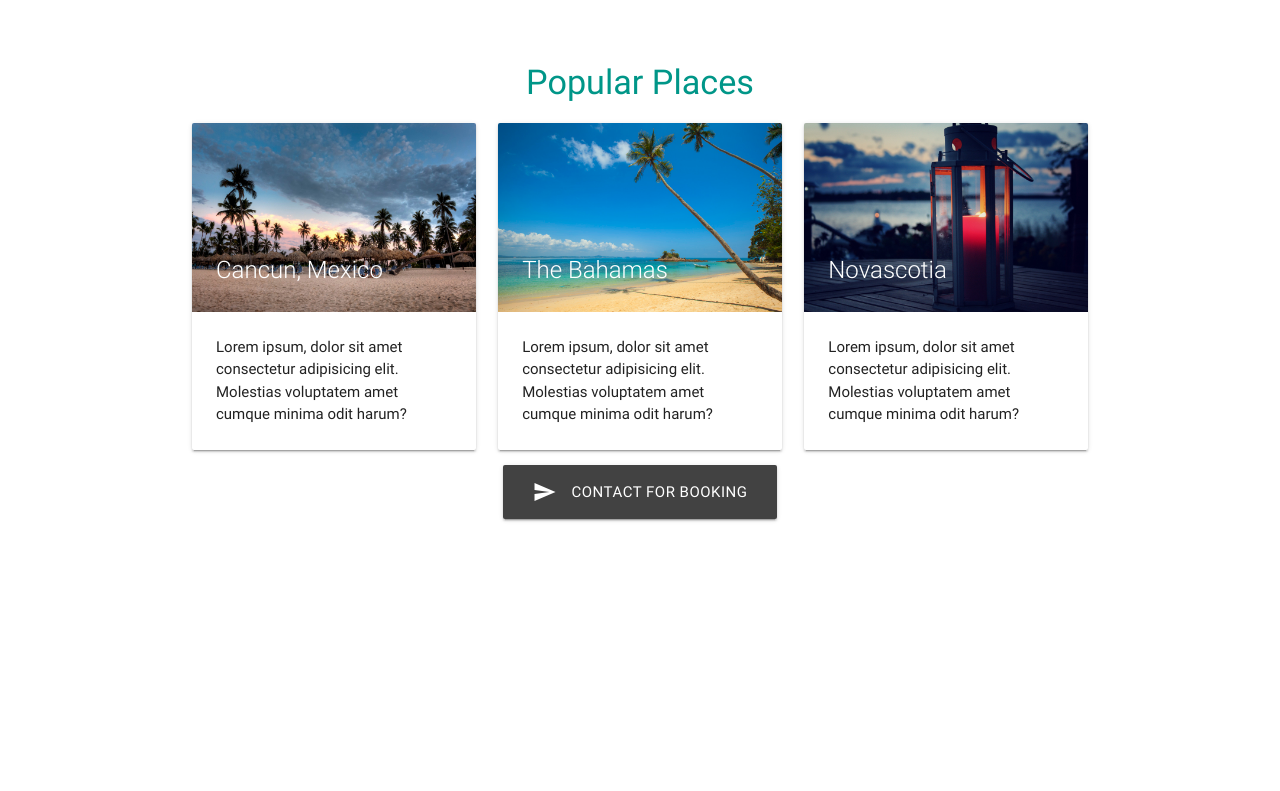
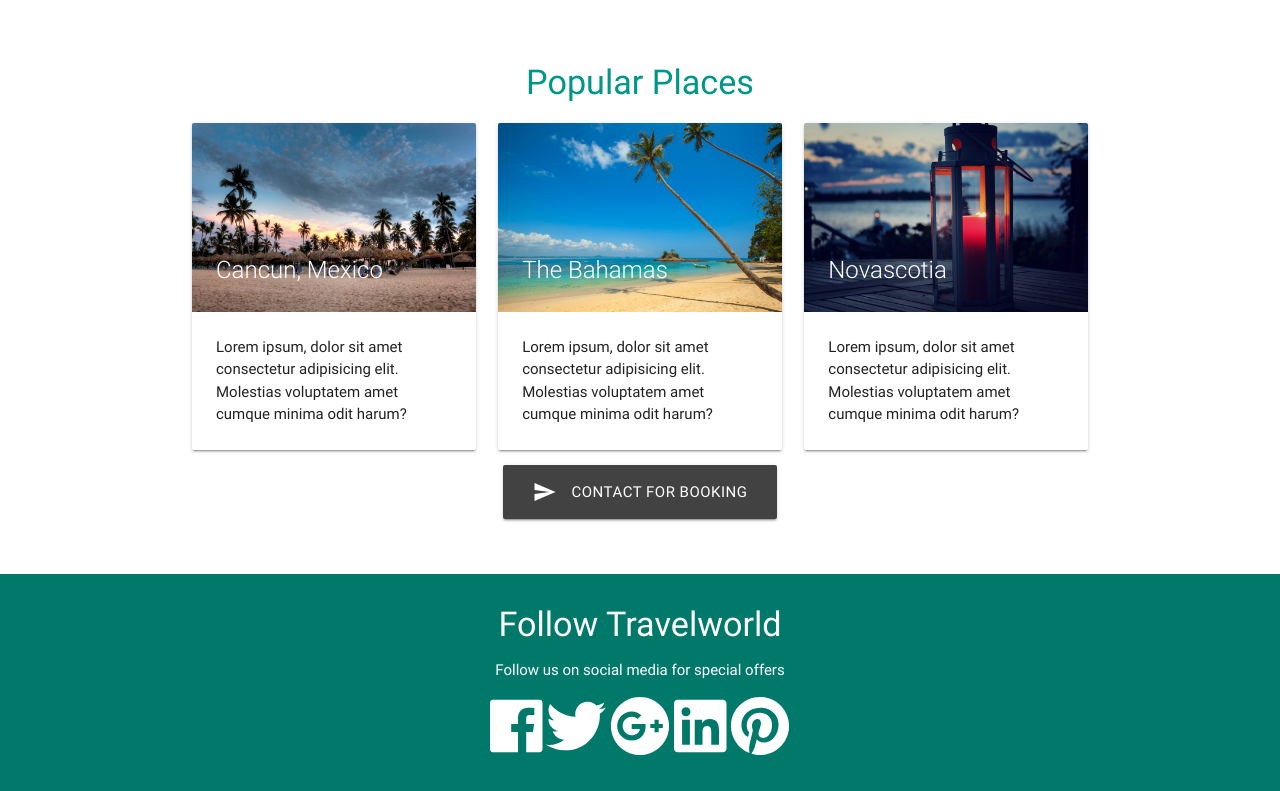
Before and after one commit to Naser2/travelworld, a plain HTML site: page index.html in a window 1280 px wide. Shown: the part 1120-1911 px from the top of the page. Before the commit the page ends 1694 px from the top, so only its background shows below. Drawn offline with nearby package versions, Linux system fonts and the light colour scheme.

Commit message:
add changes

```diff
--- a/index.html
+++ b/index.html
@@ -209,6 +209,33 @@
       </div>
     </div>
   </section>
+
+      <!--Section Follow-->
+      <section class="section section-follow teal darken-2 white-text center">
+        <div class="container">
+          <div class="row">
+            <div class="col s12">
+              <h4>Follow Travelworld</h4>
+              <p>Follow us on social media for special offers</p>
+              <a href="https://facebook.com" target="_blank" class="white-text">
+              <i class="fab fa-facebook fa-4x">facebook</i></a>
+
+              <a href="https://twitter.com" target="_blank" class="white-text">
+                <i
+                 class="fab fa-twitter fa-4x">twitter</i></a>
+
+                 <a href="https://googleplus.com" target="_blank" class="white-text">
+                  <i class="fab fa-google-plus fa-4x"></i></a>
+
+                <a href="https://flinkedin.com" target="_blank" class="white-text">
+                  <i class="fab fa-linkedin fa-4x"></i></a>
+
+                  <a href="https://pinterest.com" target="_blank" class="white-text">
+                    <i class="fab fa-pinterest fa-4x"></i></a>
+            </div>
+          </div>
+        </div>
+      </section>
     <!--Import jQuery before materialize.js-->
     <script
       type="text/javascript"
```
